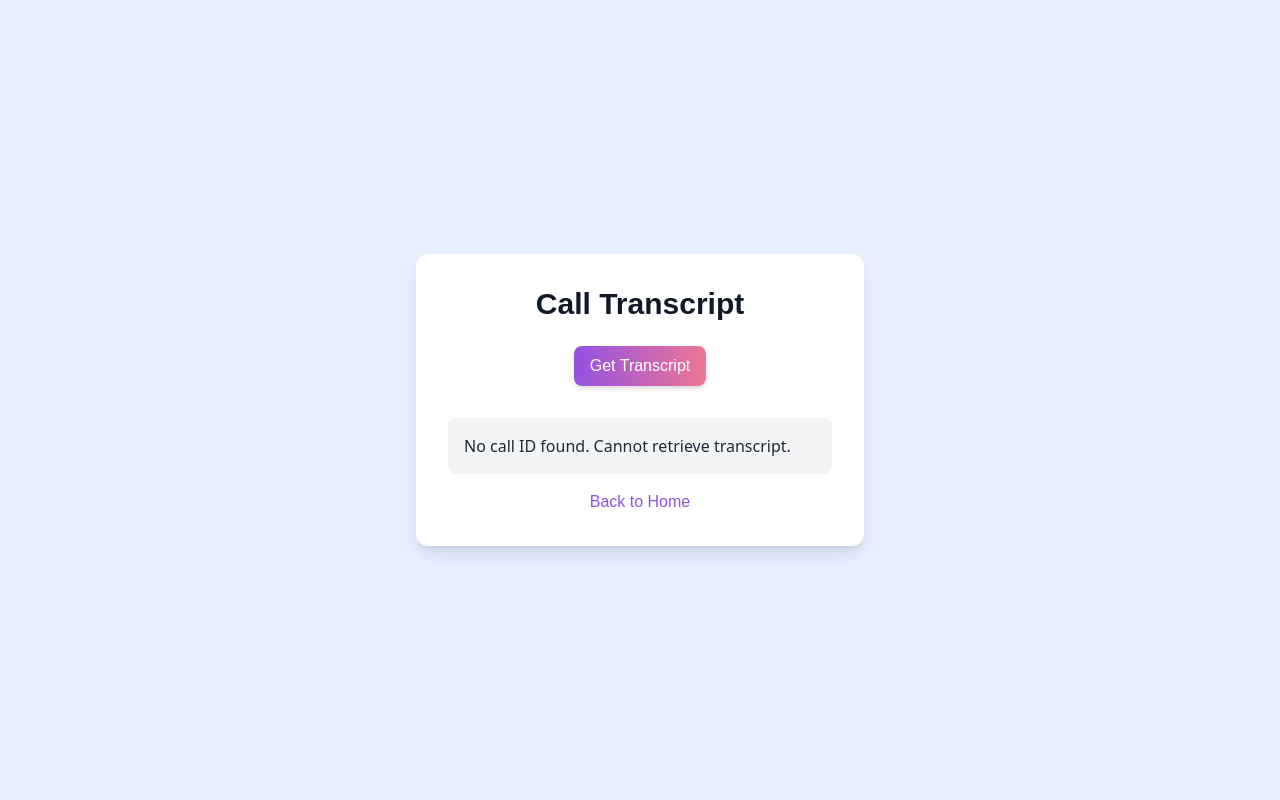
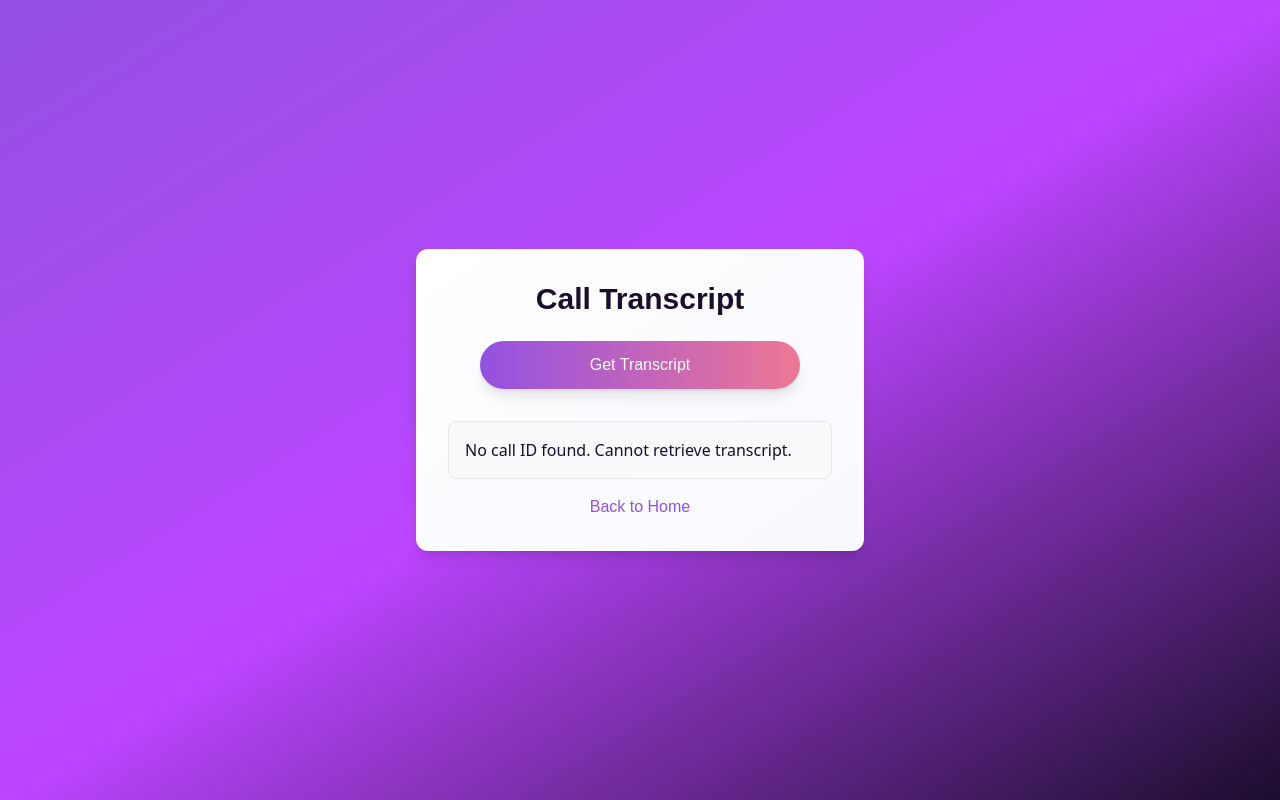
Before and after one commit to anil-sleekitech/Emvo-Demo, a Next.js app: page /transcript in a window 1280 px wide. Built offline with nearby package versions, Linux system fonts and the light colour scheme.

Commit message:
Refactor UI styling with gradient backgrounds and enhanced button interactions

```diff
--- a/src/app/call/page.tsx
+++ b/src/app/call/page.tsx
@@ -222,9 +222,9 @@ function CallContent() {
   }
 
   return (
-    <div className="flex flex-col items-center justify-center min-h-screen bg-spiral-bg p-4">
-      <div className="bg-white p-8 rounded-xl shadow-lg w-full max-w-md text-center">
-        <h1 className="text-3xl font-bold text-gray-900 mb-6">Call in Progress</h1>
+    <div className="flex flex-col items-center justify-center min-h-screen bg-gradient-to-br from-[#9351E2] via-[#BC45FF] to-[#1B0D2D] p-4">
+      <div className="bg-gradient-to-br from-white to-[#f8f9ff] p-8 rounded-xl shadow-lg w-full max-w-md text-center">
+        <h1 className="text-3xl font-bold text-[#1B0D2D] mb-6">Call in Progress</h1>
 
         {/* Simplified Audio Visualization - Pure Sine Wave */}
         <div className="mb-6">
@@ -250,22 +250,22 @@ function CallContent() {
           </div>
         </div>
 
-        <p className="mb-4 text-xl flex items-center justify-center">
-          <span className="inline-block w-3 h-3 rounded-full mr-2" style={{ backgroundColor: statusColor }}></span>
-          Status: {statusLabel}
+        <p className="flex items-center justify-center mb-6">
+          <span className="inline-block w-3 h-3 rounded-full mr-2 animate-pulse" style={{ backgroundColor: statusColor }}></span>
+          <span className="text-lg font-medium text-[#1B0D2D]">Status: {statusLabel}</span>
         </p>
 
         <button
           onClick={handleEndCall}
-          className="bg-gradient-to-r from-spiral-purple to-spiral-pink text-white font-medium py-2 px-4 rounded-lg shadow-md hover:shadow-lg transition-transform transform hover:scale-105 mb-4"
+          className="bg-gradient-to-r from-[#9351E2] to-[#EE7794] text-white font-medium py-3 px-6 rounded-full shadow-lg hover:shadow-xl transition transform hover:scale-105 mb-4 w-full max-w-xs mx-auto"
         >
           End Call
         </button>
 
-        <div className="mt-2">
+        <div className="mt-4">
           <button
             onClick={handleHomeClick}
-            className="text-spiral-purple hover:text-spiral-pink transition-colors"
+            className="text-[#9351E2] hover:text-[#EE7794] transition-colors font-medium"
           >
             Back to Home
           </button>
--- a/src/app/transcript/page.tsx
+++ b/src/app/transcript/page.tsx
@@ -89,9 +89,9 @@ function TranscriptContent() {
   };
 
   return (
-    <div className="flex flex-col items-center justify-center min-h-screen bg-spiral-bg p-4">
-      <div className="bg-white p-8 rounded-xl shadow-lg w-full max-w-md text-center">
-        <h1 className="text-3xl font-bold text-gray-900 mb-6">
+    <div className="flex flex-col items-center justify-center min-h-screen bg-gradient-to-br from-[#9351E2] via-[#BC45FF] to-[#1B0D2D] p-4">
+      <div className="bg-gradient-to-br from-white to-[#f8f9ff] p-8 rounded-xl shadow-lg w-full max-w-md text-center">
+        <h1 className="text-3xl font-bold text-[#1B0D2D] mb-6">
           Call Transcript
         </h1>
 
@@ -99,26 +99,25 @@ function TranscriptContent() {
         <button
           onClick={handleGetTranscript}
           disabled={isLoading}
-          className="bg-gradient-to-r from-spiral-purple to-spiral-pink text-white font-medium py-2 px-4 rounded-lg shadow-md hover:shadow-lg transition-transform transform hover:scale-105 mb-4"
+          className="bg-gradient-to-r from-[#9351E2] to-[#EE7794] text-white font-medium py-3 px-6 rounded-full shadow-lg hover:shadow-xl transition transform hover:scale-105 mb-4 w-full max-w-xs mx-auto"
         >
           {isLoading ? "Loading..." : "Get Transcript"}
         </button>
 
         {/* Display Transcript */}
         {transcript && (
-          <div className="bg-gray-100 p-4 rounded-lg text-left mt-4 mb-4 max-h-80 overflow-y-auto">
-            <pre className="text-gray-800 whitespace-pre-wrap font-sans">{transcript}</pre>
+          <div className="bg-gray-50 p-4 rounded-lg text-left mt-4 mb-4 max-h-80 overflow-y-auto border border-gray-200">
+            <pre className="text-[#1B0D2D] whitespace-pre-wrap font-sans">{transcript}</pre>
           </div>
         )}
 
-        <div className="mt-4 flex justify-center space-x-4">
-          <a
-            href="/"
+        <div className="mt-4">
+          <button
             onClick={handleBackToHome}
-            className="text-spiral-purple hover:text-spiral-pink transition-colors"
+            className="text-[#9351E2] hover:text-[#EE7794] transition-colors font-medium"
           >
             Back to Home
-          </a>
+          </button>
         </div>
       </div>
     </div>
@@ -127,7 +126,7 @@ function TranscriptContent() {
 
 export default function TranscriptPage() {
   return (
-    <Suspense fallback={<div>Loading transcript...</div>}>
+    <Suspense fallback={<div>Loading...</div>}>
       <TranscriptContent />
     </Suspense>
   );
```
Also changed, not shown: src/app/page.tsx (line endings or trailing spaces).
